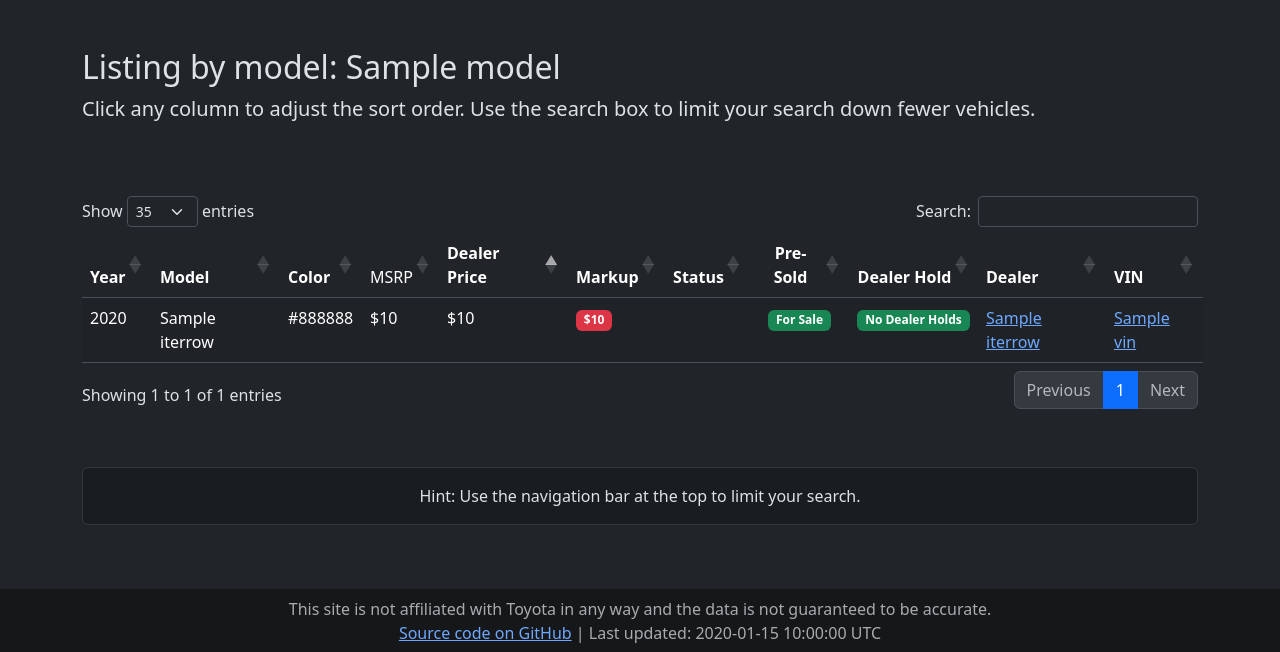
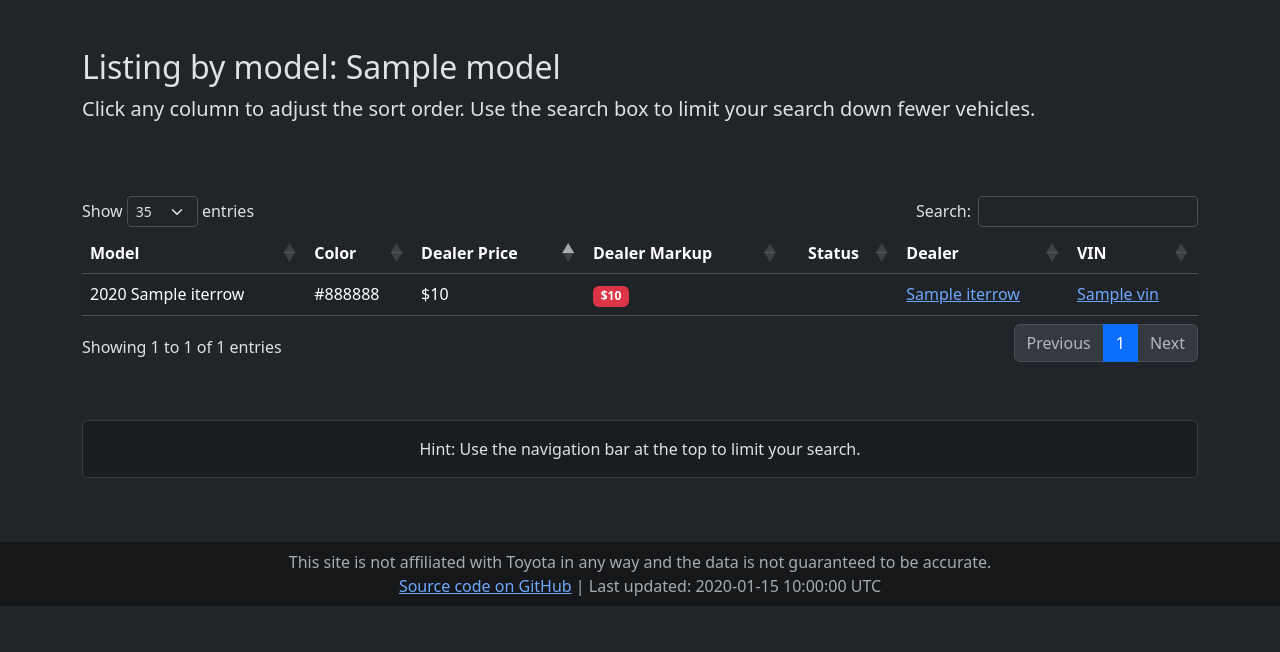
Before and after one commit to major/toyota-inventory, a Python web app: template toyota_inventory/templates/listing.html in a window 1280 px wide. Shown: the part 56-708 px from the top of the page. Run offline with Jinja, Linux system fonts and the light colour scheme; the template is opened without the code that fills it: most values are stand-ins (such as "Sample title", 1, 10 or a date in 2020); some libraries are stand-ins or nearby versions.

Commit message:
Reduce table clutter

```diff
--- a/toyota_inventory/templates/listing.html
+++ b/toyota_inventory/templates/listing.html
@@ -26,17 +26,13 @@
 <div class="container-lg py-2">
     <div class="row">
         <div class="col">
-            <table id="vehicles" class="table table-striped table-hover">
+            <table id="vehicles" class="table table-striped table-hover table-responsive">
                 <thead>
-                    <th>Year</th>
                     <th>Model</th>
                     <th>Color</th>
-                    <td>MSRP</td>
                     <th>Dealer Price</th>
-                    <th>Markup</th>
+                    <th>Dealer Markup</th>
                     <th class="text-center">Status</th>
-                    <th class="text-center">Pre-Sold</th>
-                    <th class="text-center">Dealer Hold</th>
                     <th>Dealer</th>
                     <th>VIN</th>
                 </thead>
@@ -45,10 +41,11 @@
                     {% set total_price = r['price.baseMsrp'] + (r['price.dioTotalDealerSellingPrice']) %}
                     {% set markup = (r['price.dioTotalDealerSellingPrice'] | default(0)) %}
                     <tr>
-                        <td>{{ r['year'] }}</td>
-                        <td>{{ r['model.marketingName'].replace(" Special Edition", "") }}</td>
+                        <td>
+                            {{ r['year'] }}
+                            {{ r['model.marketingName'].replace(" Special Edition", "") }}
+                        </td>
                         <td>{{ r['extColor.marketingName'] }}</td>
-                        <td>{{ "${:,.0f}".format(r['price.baseMsrp']) }}</td>
                         <td>{{ "${:,.0f}".format(total_price) }}</td>
                         <td>
                             {% if markup > 0 %}
@@ -60,25 +57,22 @@
                         </td>
                         <td class="text-center">
                             {% if r['dealerCategory'] == "At dealer" %}
-                            <span class="badge text-bg-success">At dealer</span>
+                            <!-- <span class="badge text-bg-success">At dealer</span> -->
                             {% elif r['dealerCategory'] == "Port to dealer" %}
                             <span class="badge text-bg-warning">Port to dealer</span>
                             {% elif r['dealerCategory'] == "Factory to port" %}
                             <span class="badge text-bg-secondary">Factory to port</span>
                             {% endif %}
-                        </td>
-                        <td class="text-center">
+
                             {% if r['isPreSold'] %}
                             <span class="badge text-bg-danger">Pre-Sold</span>
                             {% else %}
-                            <span class="badge text-bg-success">For Sale</span>
+                            <!-- <span class="badge text-bg-success">For Sale</span> -->
                             {% endif %}
-                        </td>
-                        <td class="text-center">
                             {% if r['holdStatus'] == 'DealerHold' %}
-                            <span class="badge text-bg-danger">On Hold At Dealer</span>
+                            <span class="badge text-bg-danger">Dealer Hold</span>
                             {% elif r['holdStatus'] == 'Available' %}
-                            <span class="badge text-bg-success">No Dealer Holds</span>
+                            <!-- <span class="badge text-bg-success">No Dealer Holds</span> -->
                             {% endif %}
                         </td>
                         <td>
@@ -114,7 +108,7 @@
     $(document).ready(function () {
         var table = $("#vehicles").DataTable({
             orderCellsTop: true,
-            order: [[4, 'asc']],
+            order: [[2, 'asc']],
             "lengthMenu": [
                 [35, 100, -1],
                 [35, 100, "All"]
```
